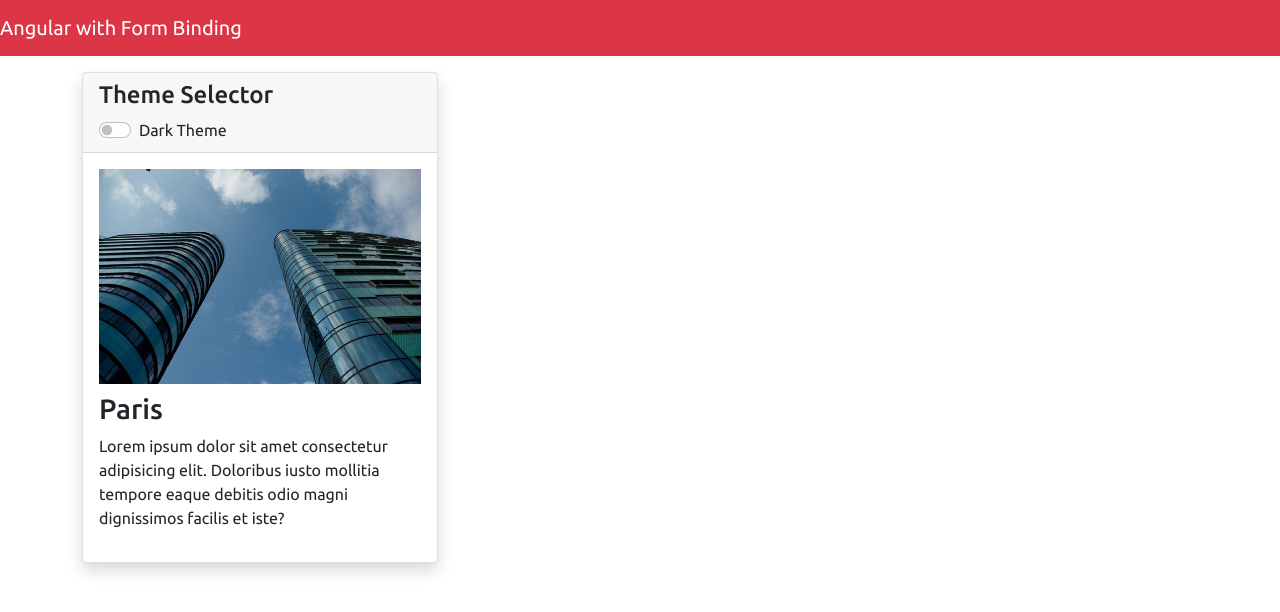
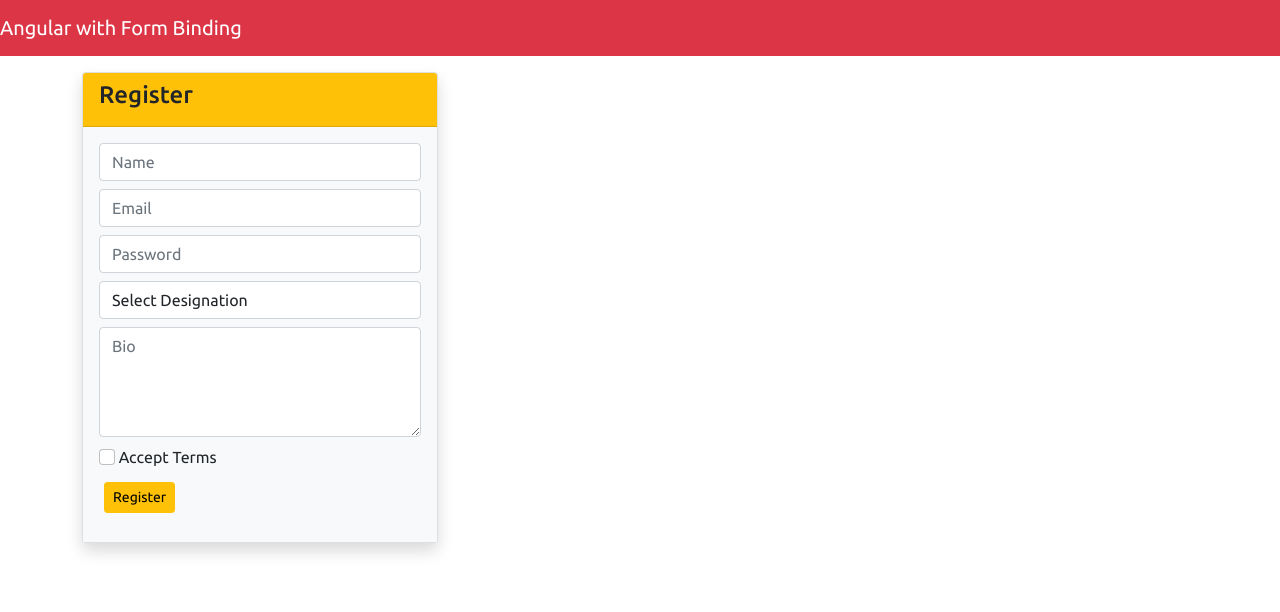
Before and after one commit to OyewoleOni/Angular-Refresh, an Angular app: page / in a window 1280 px wide. Shown: the top 612 px of the page. Built offline with nearby package versions, Linux system fonts and the light colour scheme.

Commit message:
Setting up forms user-register

```diff
--- a/src/app/app.component.html
+++ b/src/app/app.component.html
@@ -11,4 +11,5 @@
 <!-- <app-sms-app></app-sms-app> -->
 <!-- <app-show-password></app-show-password> -->
 <!-- <app-amount-range></app-amount-range> -->
-<app-theme></app-theme>
+<!-- <app-theme></app-theme> -->
+<app-user-register></app-user-register>
--- a/src/app/app.module.ts
+++ b/src/app/app.module.ts
@@ -14,7 +14,8 @@ import { ChangeUsernameAutoComponent } from './components/change-username-auto/c
 import { SmsAppComponent } from './components/sms-app/sms-app.component';
 import { ShowPasswordComponent } from './components/show-password/show-password.component';
 import { AmountRangeComponent } from './components/amount-range/amount-range.component';
-import { ThemeComponent } from './components/theme/theme.component'
+import { ThemeComponent } from './components/theme/theme.component';
+import { UserRegisterComponent } from './components/user-register/user-register.component'
 
 @NgModule({
   declarations: [
@@ -29,7 +30,8 @@ import { ThemeComponent } from './components/theme/theme.component'
     SmsAppComponent,
     ShowPasswordComponent,
     AmountRangeComponent,
-    ThemeComponent
+    ThemeComponent,
+    UserRegisterComponent
   ],
   imports: [
     BrowserModule,
--- /dev/null
+++ b/src/app/components/user-register/user-register.component.html
@@ -0,0 +1,46 @@
+<!-- <pre>{{user | json}}</pre> -->
+<section class="mt-3">
+    <div class="container">
+        <div class="row">
+            <div class="col-md-4">
+                <div class="card shadow">
+                    <div class="card-header bg-warning">
+                       <p class="h4">Register</p>
+                    </div>
+                    <div class="card-body bg-light">
+                        <form (submit)="register()">
+                            <div class="mb-2">
+                                <input name="name" [(ngModel)]="user.name" type="text" class="form-control" placeholder="Name"/>
+                            </div>
+                            <div class="mb-2">
+                                <input type="email" name="email" [(ngModel)]="user.email" class="form-control" placeholder="Email"/>
+                            </div>
+                            <div class="mb-2">
+                                <input type="password" name="password" [(ngModel)]="user.password" class="form-control" placeholder="Password"/>
+                            </div>
+                            <div class="mb-2">
+                                <select name="designation" [(ngModel)]="user.designation" class="form-control">
+                                    <option value="">Select Designation</option>
+                                    <option value="Software Engineer">Software Engineer</option>
+                                    <option value="Snr.Software Engineer">Snr.Software Engineer</option>
+                                    <option value="Tech Lead">Tech Lead</option>
+                                    <option value="Project Manager">Project Manager</option>
+                                </select>
+
+                            </div>
+                            <div class="mb-2">
+                                <textarea rows="4" name="bio" [(ngModel)]="user.bio" type="text" class="form-control" placeholder="Bio"></textarea>
+                            </div>
+                            <div class="mb-2">
+                                <input type="checkbox" name="terms" [(ngModel)]="user.terms" class="form-check-input"> Accept Terms
+                            </div>
+                            <div class="mb-2">
+                                <input type="submit" class="btn btn-warning btn-sm" value="Register">
+                            </div>
+                        </form>
+                    </div>
+                </div>
+            </div>
+        </div>
+    </div>
+</section>
--- /dev/null
+++ b/src/app/components/user-register/user-register.component.ts
@@ -0,0 +1,34 @@
+import { Component, OnInit } from '@angular/core';
+
+interface User{
+  name: string;
+  email: string;
+  password: string;
+  designation: string;
+  bio:string;
+  terms: boolean;
+}
+
+@Component({
+  selector: 'app-user-register',
+  templateUrl: './user-register.component.html',
+  styleUrls: ['./user-register.component.css']
+})
+export class UserRegisterComponent implements OnInit {
+
+  public user:User = {
+    name: '',
+    email: '',
+    password: '',
+    designation: '',
+    bio: '',
+    terms: false
+  };
+  constructor() { }
+
+  ngOnInit(): void {
+  }
+  public register():void{
+    console.log(this.user);
+  }
+}
```
Also changed, not shown: src/app/components/user-register/user-register.component.css (added), 1 other file (tests, documents, lock files or other folders).
